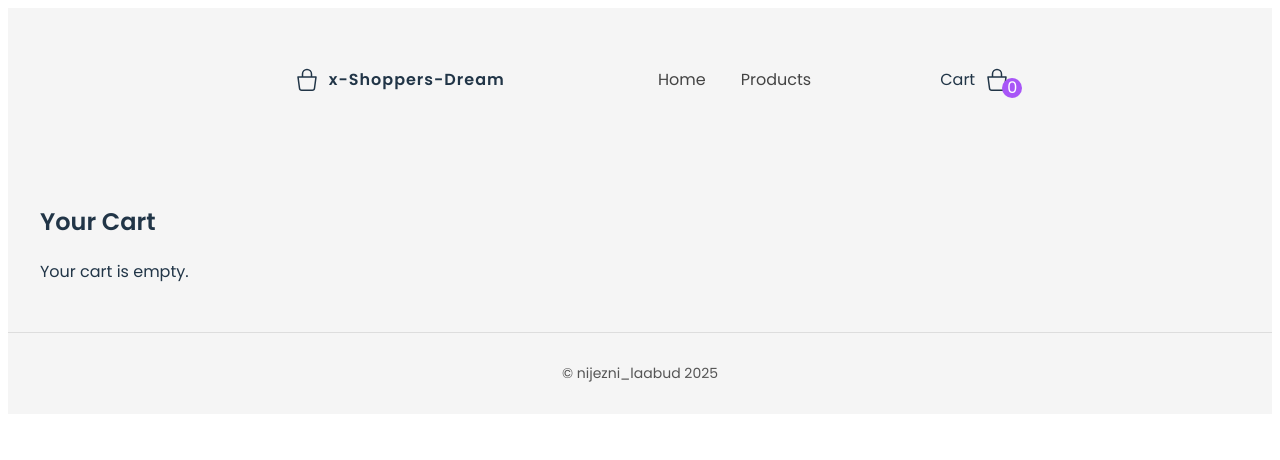
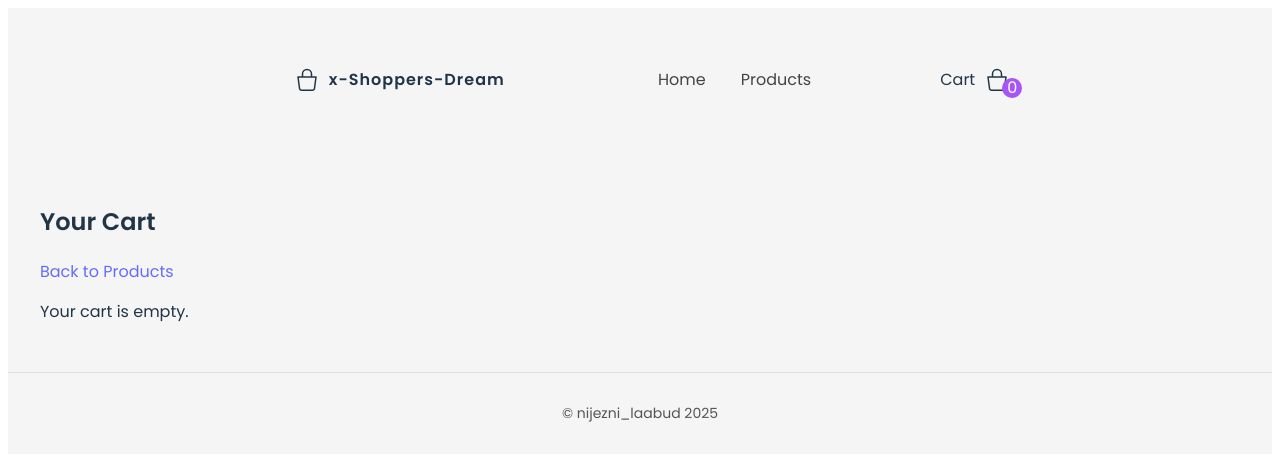
Before and after one commit to luidji95/X-Shoppers-Dream, a React (Vite) app: page /cart in a window 1280 px wide. Shown: the top 460 px of the page. Built offline with nearby package versions, Linux system fonts and the light colour scheme.

Commit message:
minor changes

```diff
--- a/src/features/cart/Cart.tsx
+++ b/src/features/cart/Cart.tsx
@@ -16,6 +16,8 @@ const Cart = () => {
   return (
     <div className="cart-container">
       <h2>Your Cart</h2>
+
+      <a>Back to Products</a>
 
       {cartItems.length === 0 ? (
         <p>Your cart is empty.</p>
```
